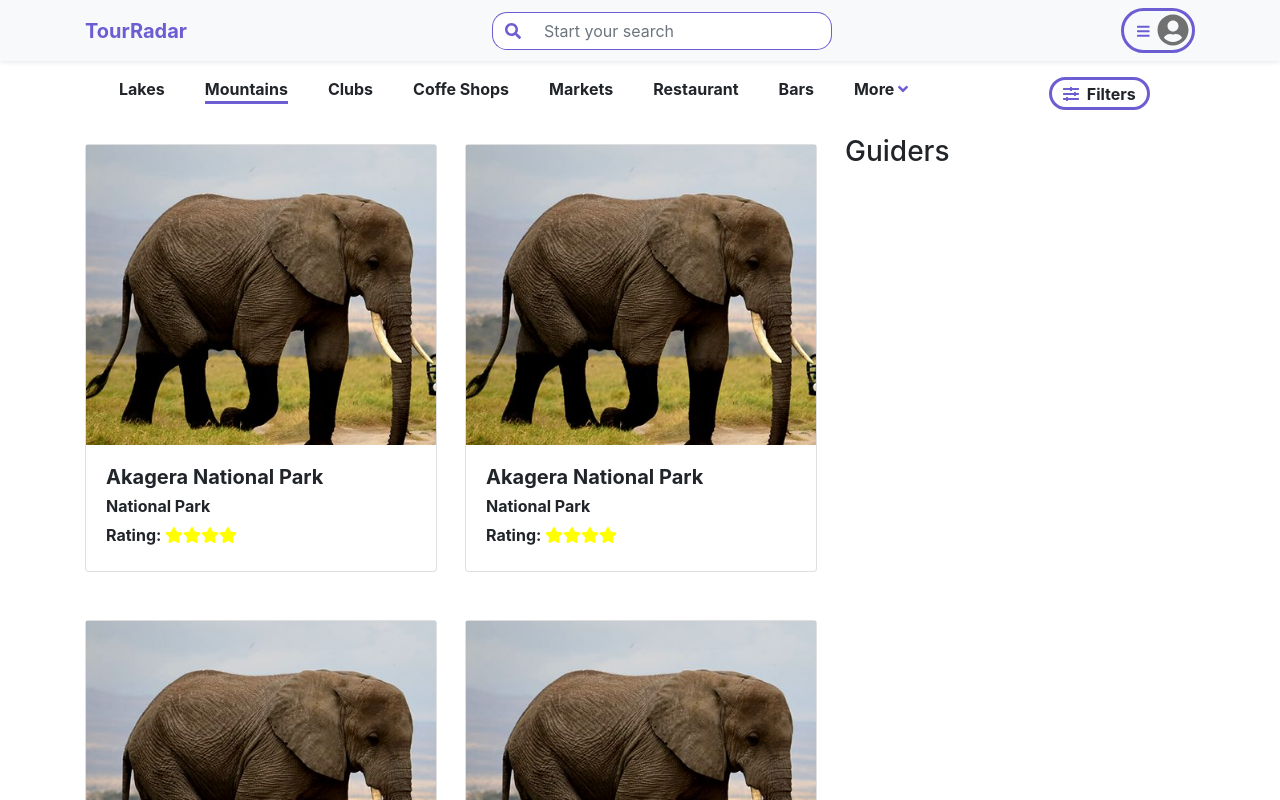
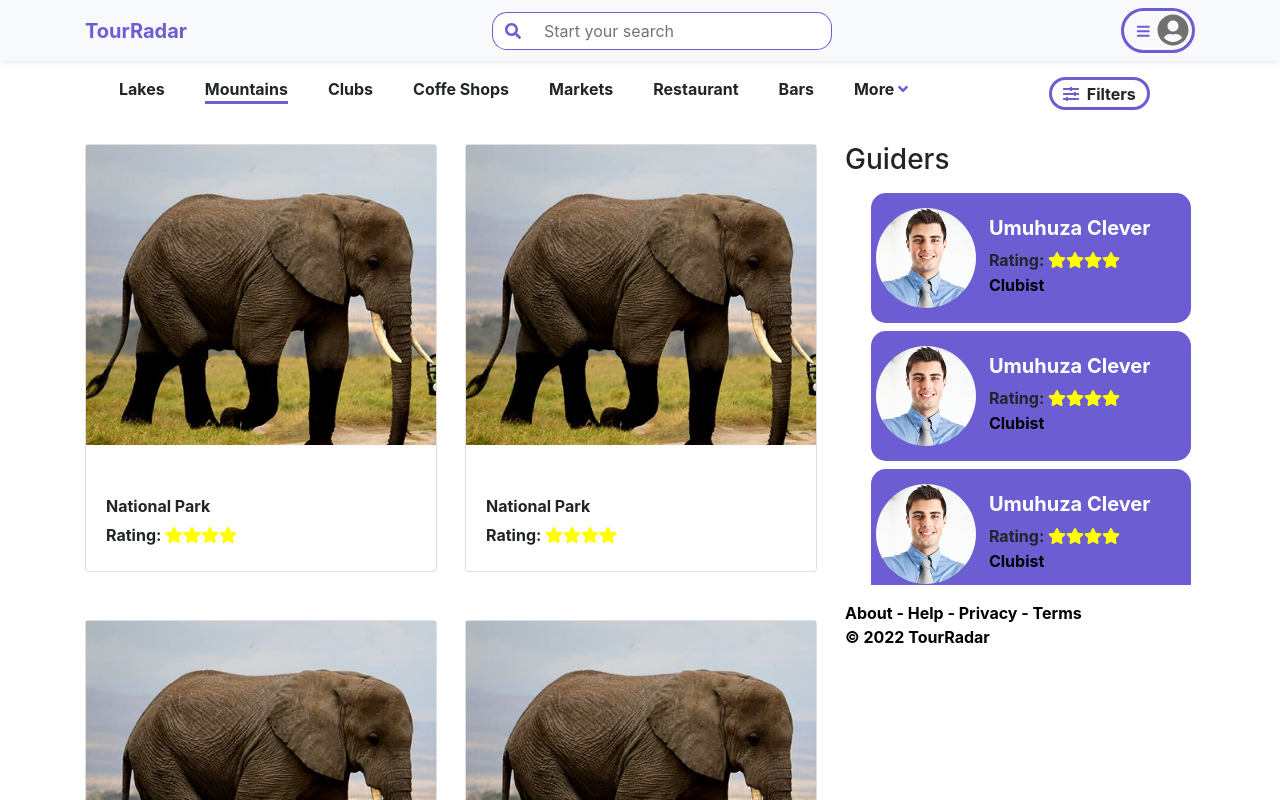
Before and after one commit to clever-cr/Tour-Radar-Frontend, a Vue app: page / in a window 1280 px wide. Shown: the top 800 px of the page. Built offline with nearby package versions, Linux system fonts and the light colour scheme.

Commit message:
design footer and sidebar

```diff
--- /dev/null
+++ b/src/components/Guider.vue
@@ -0,0 +1,56 @@
+<template>
+<div class="guider mt-2">
+  <div class="row">
+    <div class="col-4">
+        <div class="guider-profile"/>
+    </div>
+    <div class="col-8 mt-2">
+      <h5>Umuhuza Clever</h5>
+      <p class="card-text"> Rating:
+        <font-awesome-icon :icon="['fas', 'star']" class="star" />
+        <font-awesome-icon :icon="['fas', 'star']" class="star" />
+        <font-awesome-icon :icon="['fas', 'star']" class="star" />
+        <font-awesome-icon :icon="['fas', 'star']" class="star" />
+        </p>
+        <h6>Clubist</h6>
+    </div>
+  </div>
+</div>
+</template>
+
+<script>
+
+export default {
+  name: 'HomeSide',
+  components: {
+  },
+};
+</script>
+
+<style>
+
+.guider{
+  background: #6c5dd3;
+  padding: 15px 5px;
+  width:320px;
+  margin-left:2%;
+  border-radius: 15px;
+  height:130px;
+}
+.guider-profile{
+  background-image: url("../assets/profile.jpg");
+  top:15px;
+  border-radius: 50%;
+  width: 100px;
+  height: 100px;
+  background-size: cover;
+}
+h5{
+  color: #ffff;
+  font-weight: bolder !important;
+}
+h6{
+  font-weight: bolder !important;
+  color:black
+}
+</style>
--- a/src/components/HomeSide.vue
+++ b/src/components/HomeSide.vue
@@ -1,12 +1,29 @@
 <template>
-  <div class="guider-side ">
+  <div class="guider-side mt-2 ">
 <h3> Guiders</h3>
+<div class="guiders">
+  <Guider/>
+<Guider/>
+<Guider/>
+<Guider/>
+</div>
+<div class="footer mt-3">
+  <span>About</span> - <span> Help</span> -
+   <span> Privacy</span> - <span>Terms</span>
+   <br/>
+  <span>&copy; 2022 TourRadar</span>
+</div>
   </div>
 </template>
 
 <script>
+import Guider from './Guider.vue';
+
 export default {
   name: 'HomeSide',
+  components: {
+    Guider,
+  },
 };
 </script>
 
@@ -18,4 +35,12 @@
     height: 500px;
     width: 100%;
 }
+.guiders{
+  height: 80%;
+  overflow: auto;
+}
+.footer{
+  font-weight: bolder;
+  color: black;
+}
 </style>
--- a/src/main.ts
+++ b/src/main.ts
@@ -4,7 +4,7 @@
 import { library } from '@fortawesome/fontawesome-svg-core';
 import {
   faSearch, faBars, faUserCircle, faHome, faBell, faPlusSquare, faUser, faSignInAlt, faAngleDown, faSlidersH,
-  faStar,
+  faStar, faList,
 } from '@fortawesome/free-solid-svg-icons';
 import { FontAwesomeIcon } from '@fortawesome/vue-fontawesome';
 import store from './store';
@@ -13,7 +13,7 @@
 import 'bootstrap/dist/css/bootstrap.css';
 import 'bootstrap-vue/dist/bootstrap-vue.css';
 
-library.add(faSearch, faBars, faUserCircle, faHome, faBell, faPlusSquare, faUser, faSignInAlt, faAngleDown, faSlidersH, faStar);
+library.add(faSearch, faBars, faUserCircle, faHome, faBell, faPlusSquare, faUser, faSignInAlt, faAngleDown, faSlidersH, faStar, faList);
 
 Vue.component('font-awesome-icon', FontAwesomeIcon);
 Vue.config.productionTip = false;
--- a/src/router/index.ts
+++ b/src/router/index.ts
@@ -1,6 +1,7 @@
 import Vue from 'vue';
 import VueRouter, { RouteConfig } from 'vue-router';
 import Home from '../views/Home.vue';
+import About from '../views/About.vue';
 
 Vue.use(VueRouter);
 
@@ -13,10 +14,7 @@
   {
     path: '/about',
     name: 'About',
-    // route level code-splitting
-    // this generates a separate chunk (about.[hash].js) for this route
-    // which is lazy-loaded when the route is visited.
-    component: () => import(/* webpackChunkName: "about" */ '../views/About.vue'),
+    component: About,
   },
 ];
 
```
Also changed, not shown: src/assets/profile.jpg (added).
